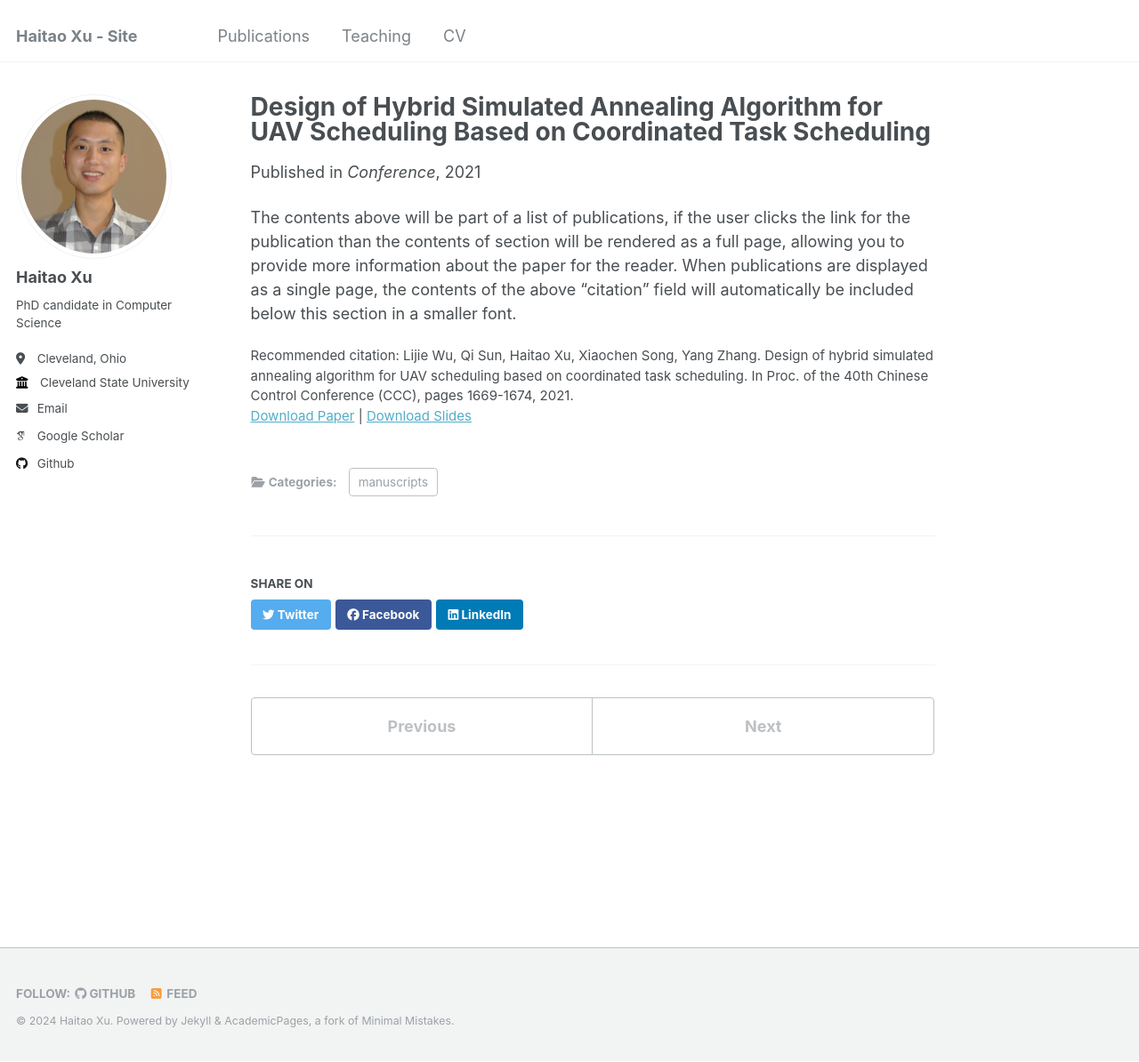
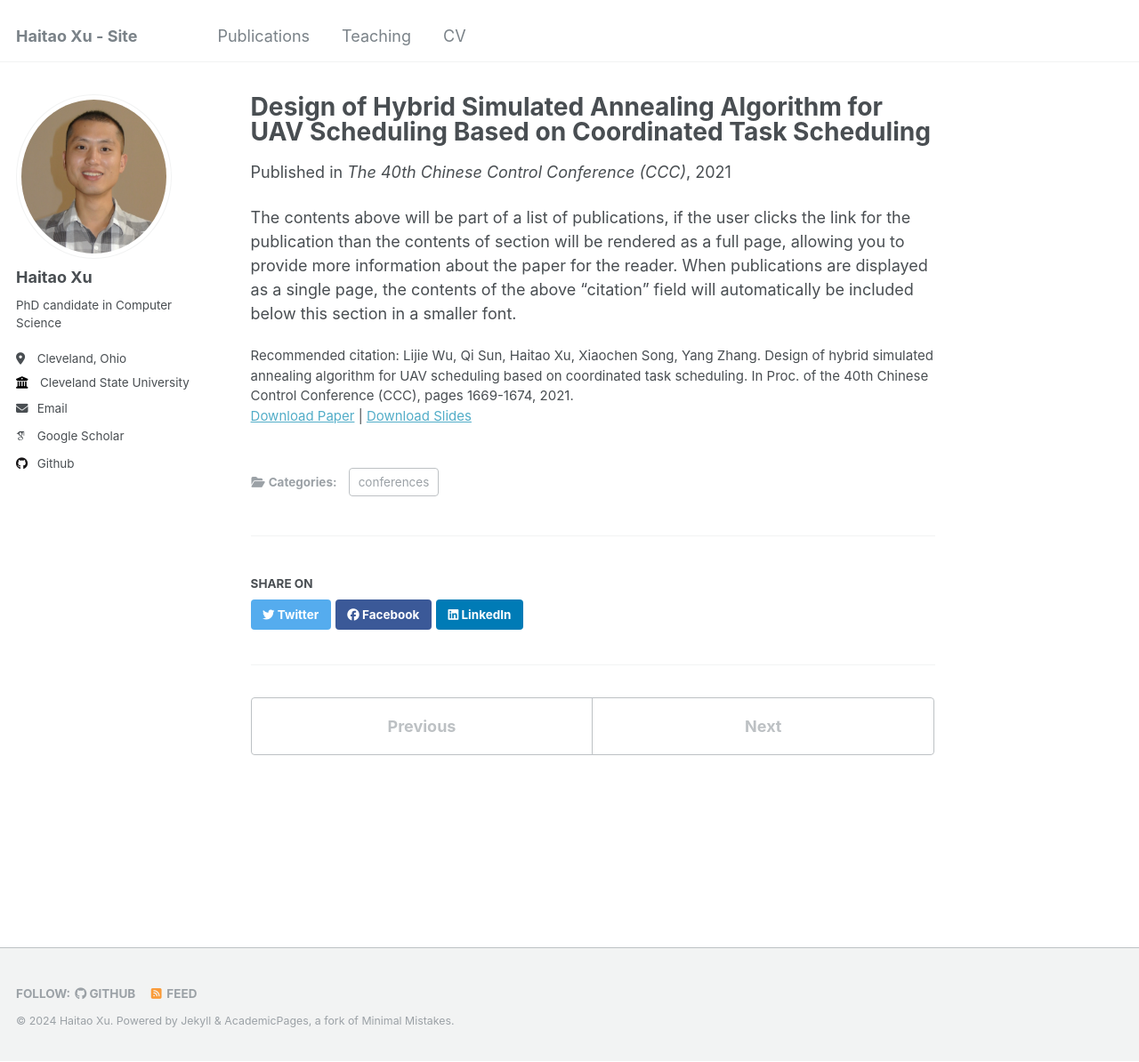
Before and after one commit to haitaotsui/haitaotsui.github.io, a Jekyll site: the page built from _publications/2021-07-28-Hybrid-Simulated-Annealing-UAV-6.md, in a window 1280 px wide and 1194 px high. Shown: the whole window at 89% size. Built offline with Jekyll 4.4.1, drawn with Linux system fonts in a browser that asks for light colours; some web fonts are replaced.

Commit message:
Update 2021-07-28-Hybrid-Simulated-Annealing-UAV-6.md

```diff
--- a/_publications/2021-07-28-Hybrid-Simulated-Annealing-UAV-6.md
+++ b/_publications/2021-07-28-Hybrid-Simulated-Annealing-UAV-6.md
@@ -1,11 +1,11 @@
 ---
 title: "Design of Hybrid Simulated Annealing Algorithm for UAV Scheduling Based on Coordinated Task Scheduling"
 collection: publications
-category: manuscripts
+category: conferences
 permalink: /publication/
 excerpt: 'Aiming at the issue of UAV coordinated scheduling, this paper attempts to construct a UAV scheduling model based on an online coordination platform from the perspective of task requesters’ satisfaction and task assigners’ interests so as to increase the efficiency of UAV group network transportation and improve the service satisfaction of task requesters.'
 date: 2021-07-28
-venue: 'Conference'
+venue: 'The 40th Chinese Control Conference (CCC)'
 slidesurl: 'http://haitaotsui.github.io/files/slides1.pdf'
 paperurl: 'http://haitaotsui.github.io/files/paper1.pdf'
 citation: 'Lijie Wu, Qi Sun, Haitao Xu, Xiaochen Song, Yang Zhang. Design of hybrid simulated annealing algorithm for UAV scheduling based on coordinated task scheduling. In Proc. of the 40th Chinese Control Conference (CCC), pages 1669-1674, 2021.'
```
